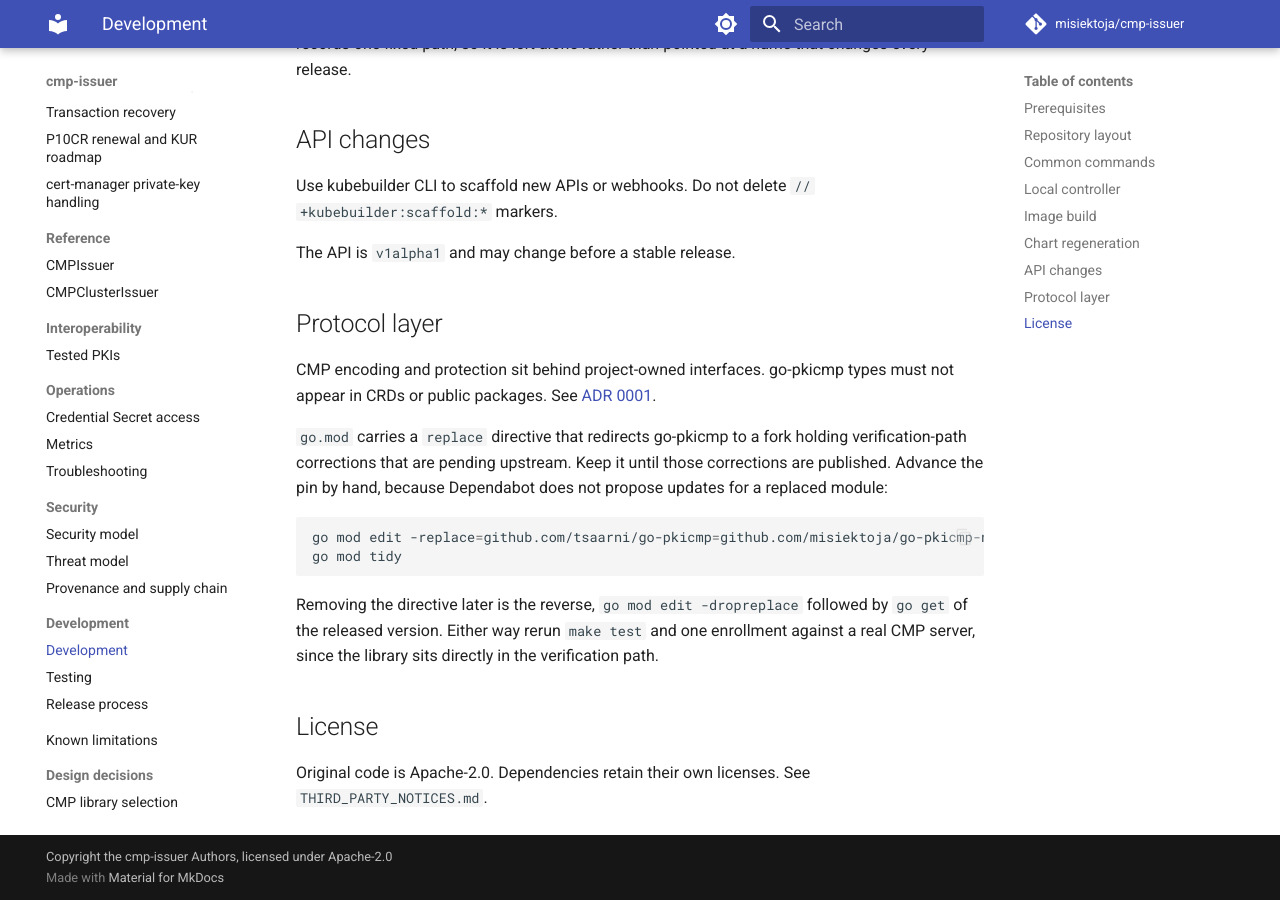
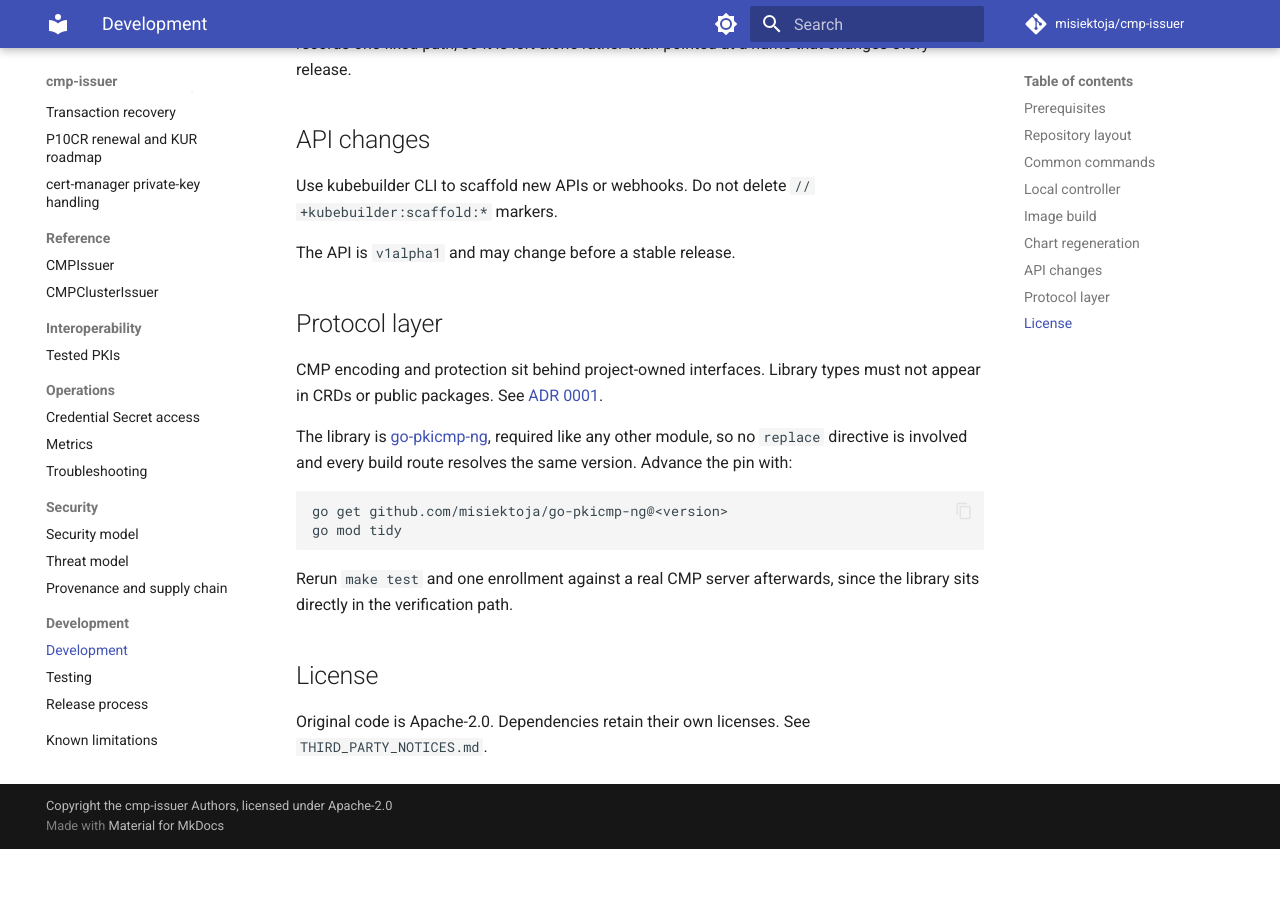
Before and after one commit to misiektoja/cmp-issuer, an MkDocs documentation site: the page built from docs/development/development.md, in a window 1280 px wide and 900 px high, scrolled down 2687 px. Built offline with MkDocs 1.6.1 and Material for MkDocs 9.7.7, drawn with Linux system fonts in a browser that asks for light colours; comment, search, counter and statistics services are not loaded; after the commit the page ends 3536 px from its top, so only the background shows below that.

Commit message:
docs(development): describe advancing the library pin without a replace

````diff
--- a/docs/development/development.md
+++ b/docs/development/development.md
@@ -95,16 +95,16 @@ The API is `v1alpha1` and may change before a stable release.
 
 ## Protocol layer
 
-CMP encoding and protection sit behind project-owned interfaces. go-pkicmp types must not appear in CRDs or public packages. See [ADR 0001](../adr/0001-cmp-library.md).
+CMP encoding and protection sit behind project-owned interfaces. Library types must not appear in CRDs or public packages. See [ADR 0001](../adr/0001-cmp-library.md).
 
-`go.mod` carries a `replace` directive that redirects go-pkicmp to a fork holding verification-path corrections that are pending upstream. Keep it until those corrections are published. Advance the pin by hand, because Dependabot does not propose updates for a replaced module:
+The library is [go-pkicmp-ng](https://github.com/misiektoja/go-pkicmp-ng), required like any other module, so no `replace` directive is involved and every build route resolves the same version. Advance the pin with:
 
 ```sh
-go mod edit -replace=github.com/tsaarni/go-pkicmp=github.com/misiektoja/go-pkicmp-ng@cmp-hardening
+go get github.com/misiektoja/go-pkicmp-ng@<version>
 go mod tidy
 ```
 
-Removing the directive later is the reverse, `go mod edit -dropreplace` followed by `go get` of the released version. Either way rerun `make test` and one enrollment against a real CMP server, since the library sits directly in the verification path.
+Rerun `make test` and one enrollment against a real CMP server afterwards, since the library sits directly in the verification path.
 
 ## License
 
````
